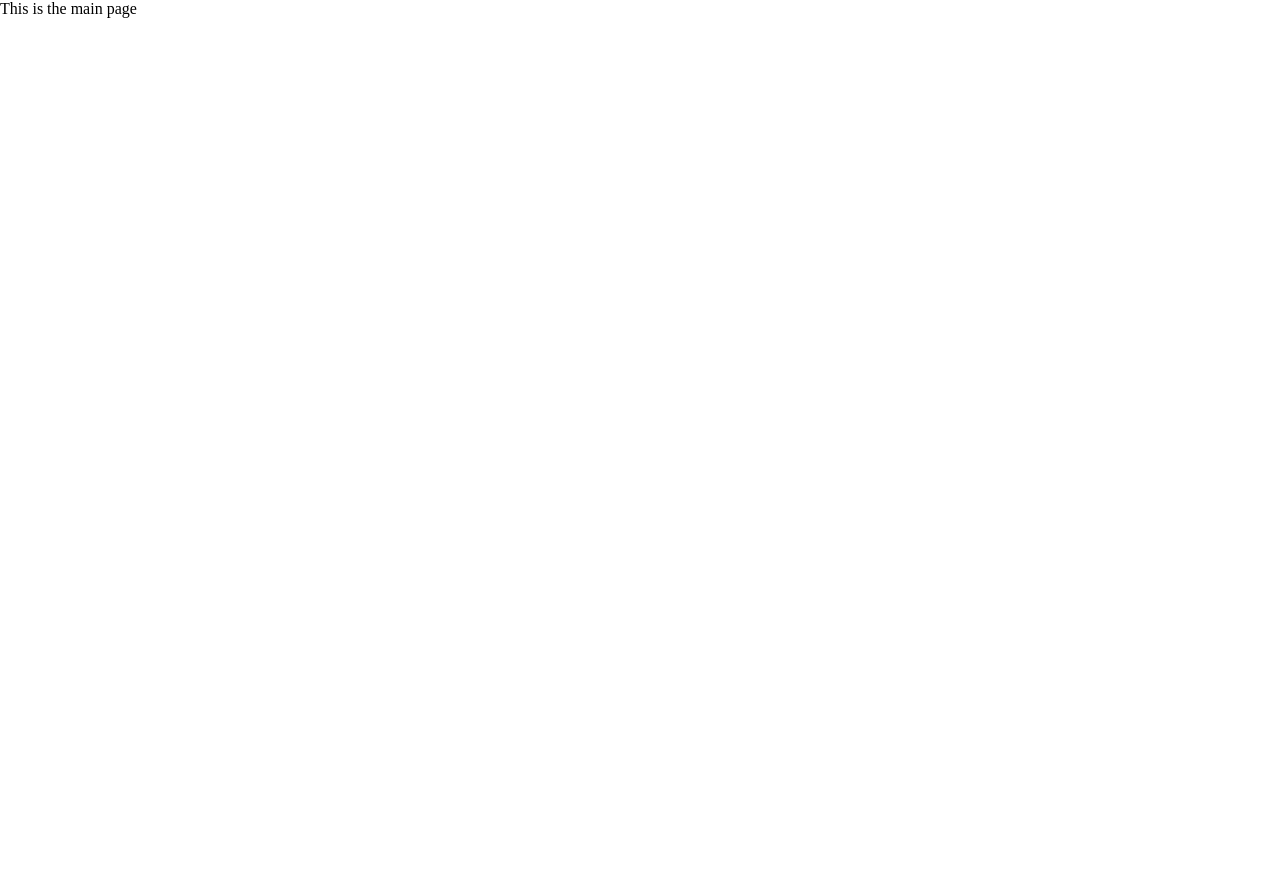
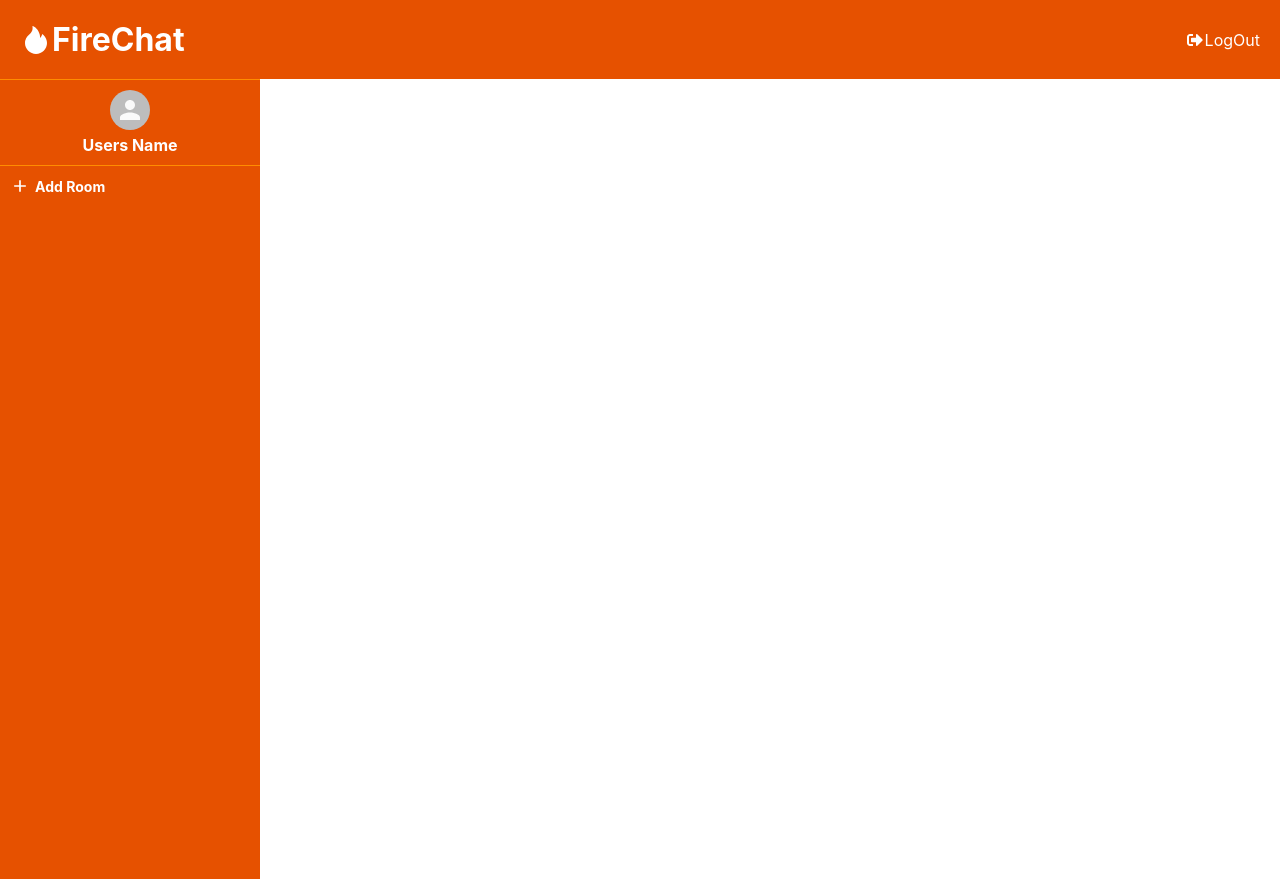
Before and after one commit to jerryyv/firebase-chat-app, a React (Create React App) app: page / in a window 1280 px wide. Before the commit the page ends 800 px from the top, so only its background shows below. Built offline with nearby package versions, Linux system fonts and the light colour scheme.

Commit message:
header & sidebar layout

```diff
--- a/package.json
+++ b/package.json
@@ -3,12 +3,15 @@
   "version": "0.1.0",
   "private": true,
   "dependencies": {
+    "@material-ui/core": "^4.11.4",
+    "@material-ui/icons": "^4.11.2",
     "@testing-library/jest-dom": "^5.14.1",
     "@testing-library/react": "^11.2.7",
     "@testing-library/user-event": "^12.8.3",
     "firebase": "^8.6.8",
     "react": "^17.0.2",
     "react-dom": "^17.0.2",
+    "react-icons": "^4.2.0",
     "react-router-dom": "^5.2.0",
     "react-scripts": "4.0.3",
     "styled-components": "^5.3.0",
--- a/src/App.js
+++ b/src/App.js
@@ -1,6 +1,5 @@
 import { BrowserRouter as Router, Route, Switch } from 'react-router-dom'
 import Main from './pages/Main'
-
 
 function App() {
   return (
--- /dev/null
+++ b/src/components/Header.js
@@ -0,0 +1,36 @@
+import { AiFillFire } from 'react-icons/ai'
+import { FaSignOutAlt } from 'react-icons/fa'
+import styled from 'styled-components'
+
+export default function Header() {
+    return (
+        <HeaderContainer>
+         <h1><AiFillFire /> FireChat</h1>
+         <p><FaSignOutAlt /> LogOut</p>
+        </HeaderContainer>
+    )
+}
+
+const HeaderContainer = styled.div`
+    color: white;
+    display: flex;
+    align-items: center;
+    justify-content: space-between;
+    padding: 20px;
+    background-color: var(--main-color);
+
+    >h1 {
+        display: flex;
+        align-items: center;
+    }
+
+    >p {
+        display: flex;
+        align-items: center;
+        cursor: pointer;
+
+        >svg {
+            margin-right:2px;
+        }
+    }
+`
--- /dev/null
+++ b/src/components/Sidebar.js
@@ -0,0 +1,39 @@
+import styled from 'styled-components'
+import SidebarOption from './SidebarOption'
+import { Avatar } from '@material-ui/core'
+import AddIcon from '@material-ui/icons/Add'
+
+
+export default function Sidebar() {
+    return (
+        <SidebarContainer>
+            <SidebarHeader>
+                <SideAvatar/>
+                <h4>Users Name</h4>
+            </SidebarHeader>
+            <SidebarOption Icon={AddIcon} title='Add Room' addRoom/>
+        </SidebarContainer>
+    )
+}
+
+
+const SidebarContainer = styled.div`
+    background-color: var(--main-color);
+    color: white;
+    flex: 0.25;
+    border-top: 1px solid #FF8C00;
+    max-width: 260px;
+`
+const SidebarHeader = styled.div`
+    display: flex;
+    flex-direction: column;
+    align-items: center;
+    justify-content: center;
+    padding: 10px 0;
+    border-bottom: 1px solid #FF8C00;
+`
+
+
+const SideAvatar = styled(Avatar)`
+   margin-bottom: 5px;
+`
--- /dev/null
+++ b/src/components/SidebarOption.js
@@ -0,0 +1,47 @@
+import styled from 'styled-components'
+
+export default function SidebarOption({Icon, title, addRoom}) {
+
+    const addNewRoom = () => {
+
+    }
+    const selectRoom = () => {
+
+    }
+
+    return (
+        <SidebarOptionContainer
+            onClick={addRoom ? addNewRoom : selectRoom}
+        >
+            {Icon && <Icon fontSize='small'/>}
+            {Icon ? (
+                <h3>{title}</h3>
+            ):(
+                <SidebarOptionRoom>
+                    <h3><span>#</span> {title}</h3>
+                </SidebarOptionRoom>
+            )
+        }
+        </SidebarOptionContainer>
+    )
+}
+
+
+const SidebarOptionContainer = styled.div`
+    display: flex;
+    align-items: center;
+    cursor: pointer;
+    font-size: 12px;
+    padding: 10px;
+    >h3 {
+        padding-left:5px
+    }
+    :hover{
+        opacity: 0.9;
+        background: red;
+    }
+`
+
+const SidebarOptionRoom = styled.div`
+
+`
--- a/src/index.css
+++ b/src/index.css
@@ -1,8 +1,11 @@
 * {
   margin: 0;
+  font-family: Avenir, -apple-system, BlinkMacSystemFont, Segoe UI, Roboto,
+    Helvetica Neue, Arial, Noto Sans, sans-serif, Apple Color Emoji,
+    Segoe UI Emoji, Segoe UI Symbol, Noto Color Emoji;
 }
 
 body {
-  --main-color: #0277bd;
+  --main-color: #e65100;
   overflow: hidden;
 }
--- a/src/pages/Main.js
+++ b/src/pages/Main.js
@@ -1,9 +1,20 @@
-
+import Header from '../components/Header'
+import Sidebar from '../components/Sidebar'
+import styled from 'styled-components'
 
 export default function Main() {
     return (
-        <div>
-            This is the main page
-        </div>
+        <>
+            <Header />
+            <MainContainer>
+            <Sidebar />
+
+            </MainContainer>
+        </>
     )
 }
+
+const MainContainer = styled.div`
+    display: flex;
+    height: 100vh
+`
```
Also changed, not shown: 1 other file (tests, documents, lock files or other folders).
